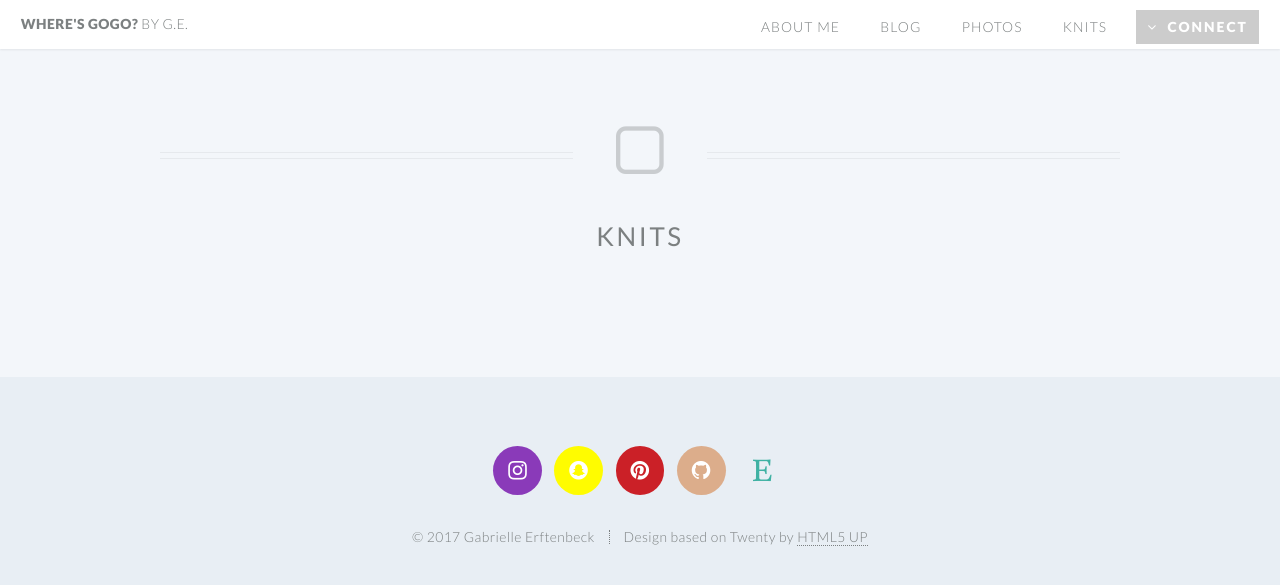
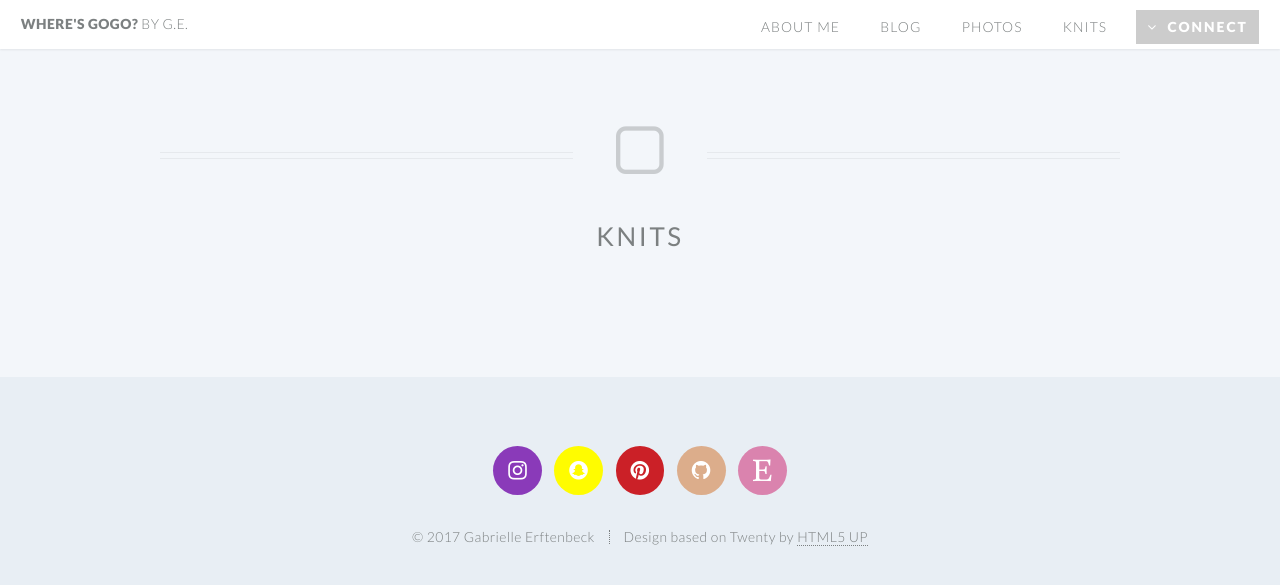
Before and after one commit to wheresgogo/wheresgogo.github.io, a Jekyll site: the page built from knits.html, in a window 1280 px wide. Shown: the top 585 px of the page. Built offline with Jekyll 4.4.1, drawn with Linux system fonts in a browser that asks for light colours.

Commit message:
forgot to change css corresponding to etsy bubble in footer

```diff
--- a/css/style.css
+++ b/css/style.css
@@ -349,12 +349,12 @@
 					background: #e1b89b;
 				}
 
-			.icon.circle.fa-dribbble {
+			.icon.circle.fa-etsy {
 				background: #da83ae;
 				color: white;
 			}
 
-				.icon.circle.fa-dribbble:hover {
+				.icon.circle.fa-etsy:hover {
 					background: #df93b8;
 				}
 
```
